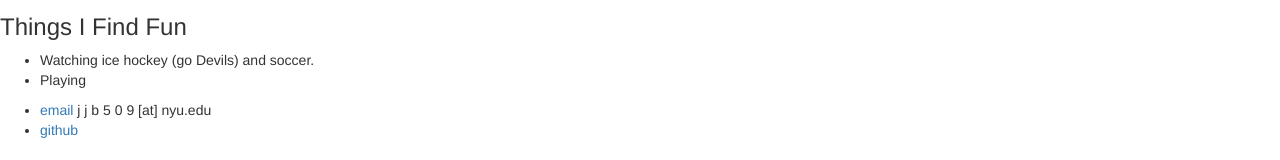
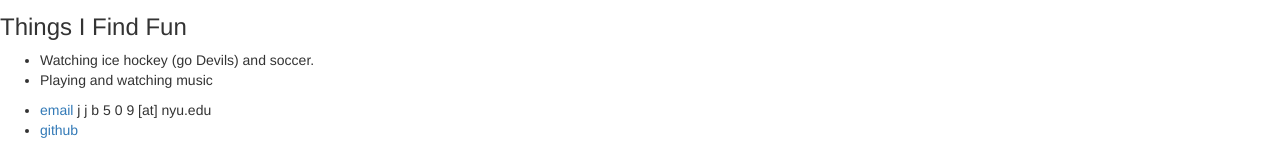
Before and after one commit to jbannon/jbannon.github.io, a plain HTML site: page about/index.html in a window 1280 px wide. Shown: the part 168-328 px from the top of the page. Drawn offline with nearby package versions, Linux system fonts and the light colour scheme.

Commit message:
minor fixes

```diff
--- a/about/index.html
+++ b/about/index.html
@@ -44,7 +44,7 @@
 	<h3> Things I Find Fun </h3>
 	<ul>
 		<li> Watching ice hockey (go Devils) and soccer. </li>
-		<li> Playing </li>
+		<li> Playing and watching music </li>
 	</ul>
 
 		<footer>
```
